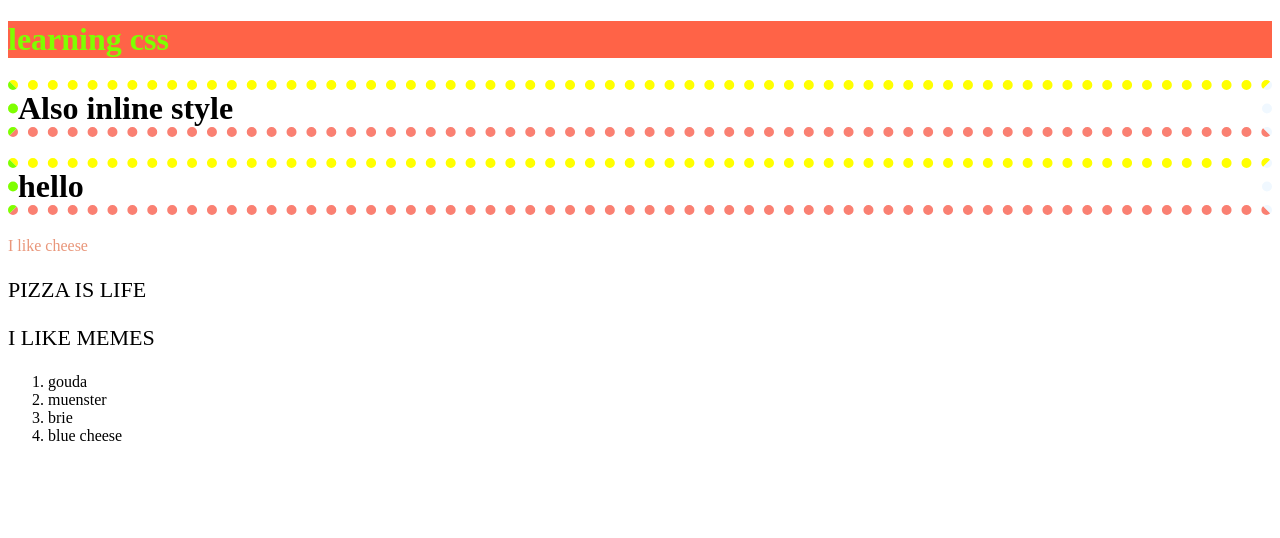
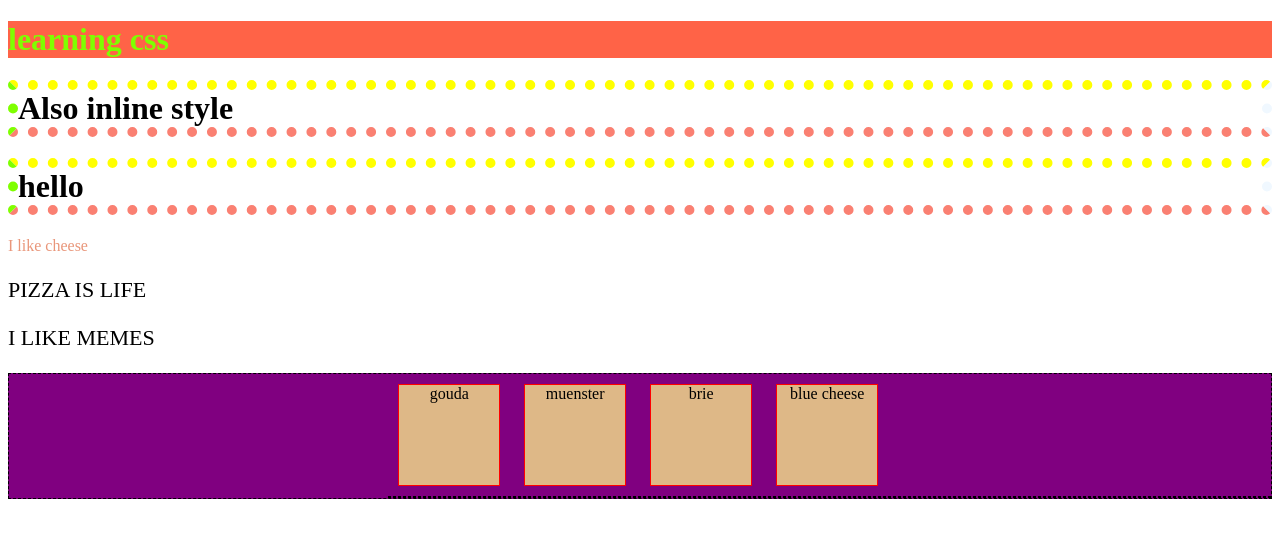
Before and after one commit to Quanluis/learning-css, a plain HTML site: page index.html in a window 1280 px wide. Drawn offline with Linux system fonts and the light colour scheme.

Commit message:
styled ul and li iteam using html selctors, additionaly styles p with div using html with css

```diff
--- a/index.html
+++ b/index.html
@@ -13,6 +13,23 @@
         div p {
     color: black;
     font-size: 22px;
+        }
+        ul {
+            background-color: purple;
+            list-style: none;
+            border: 1px dashed black;
+            padding-left: 30%;
+
+
+        }
+        li {
+            display: inline-block;
+            border: 1px solid red;
+            background-color: burlywood;
+            width: 100px;
+            height: 100px;
+            margin: 10px;
+            text-align: center;
         }
     </style>
 </head>
@@ -36,7 +53,7 @@
           <p>PIZZA IS LIFE</p>
           <p>I LIKE MEMES</p>
         </div>
-        <ol>
+        <ul>
         <li>
         gouda
         </li>
@@ -49,6 +66,6 @@
         <li>
             blue cheese
         </li>
-        <ol></ol>
+        <ul>
     </body>
 </html>
```
